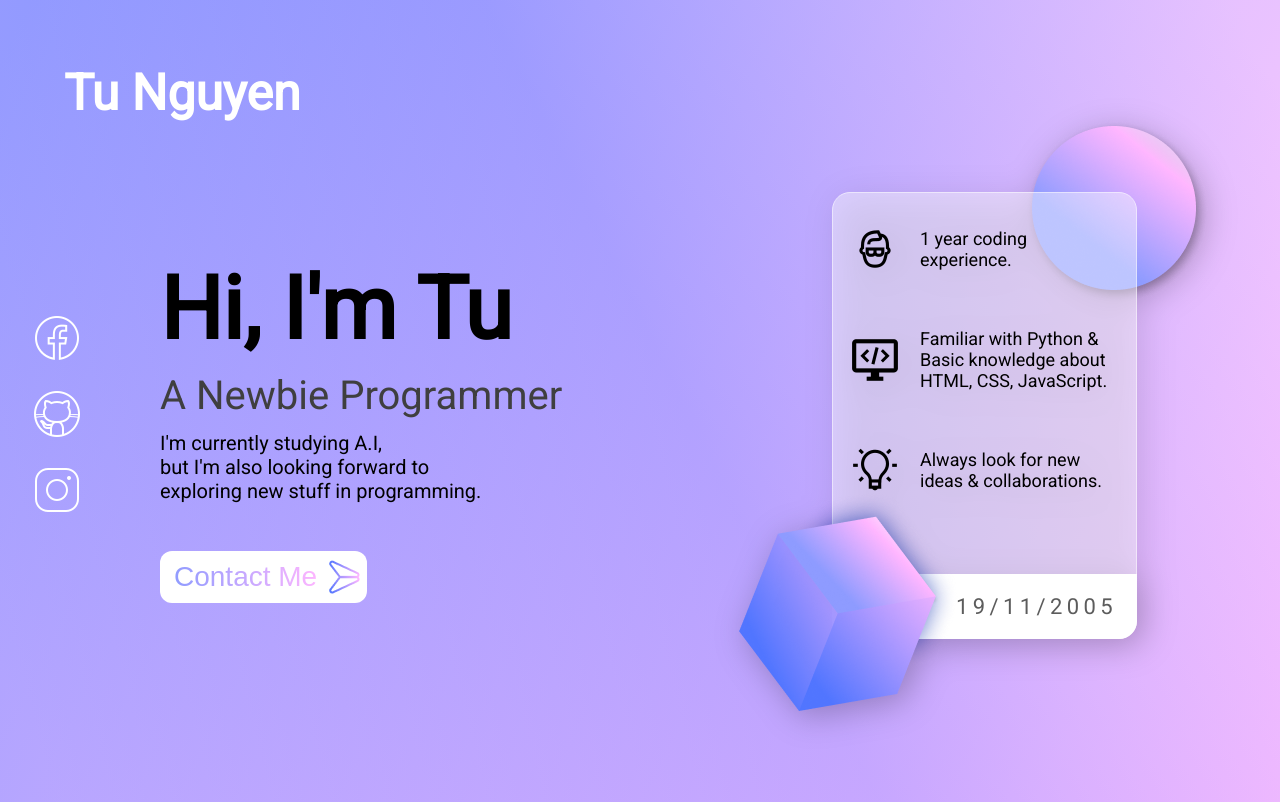
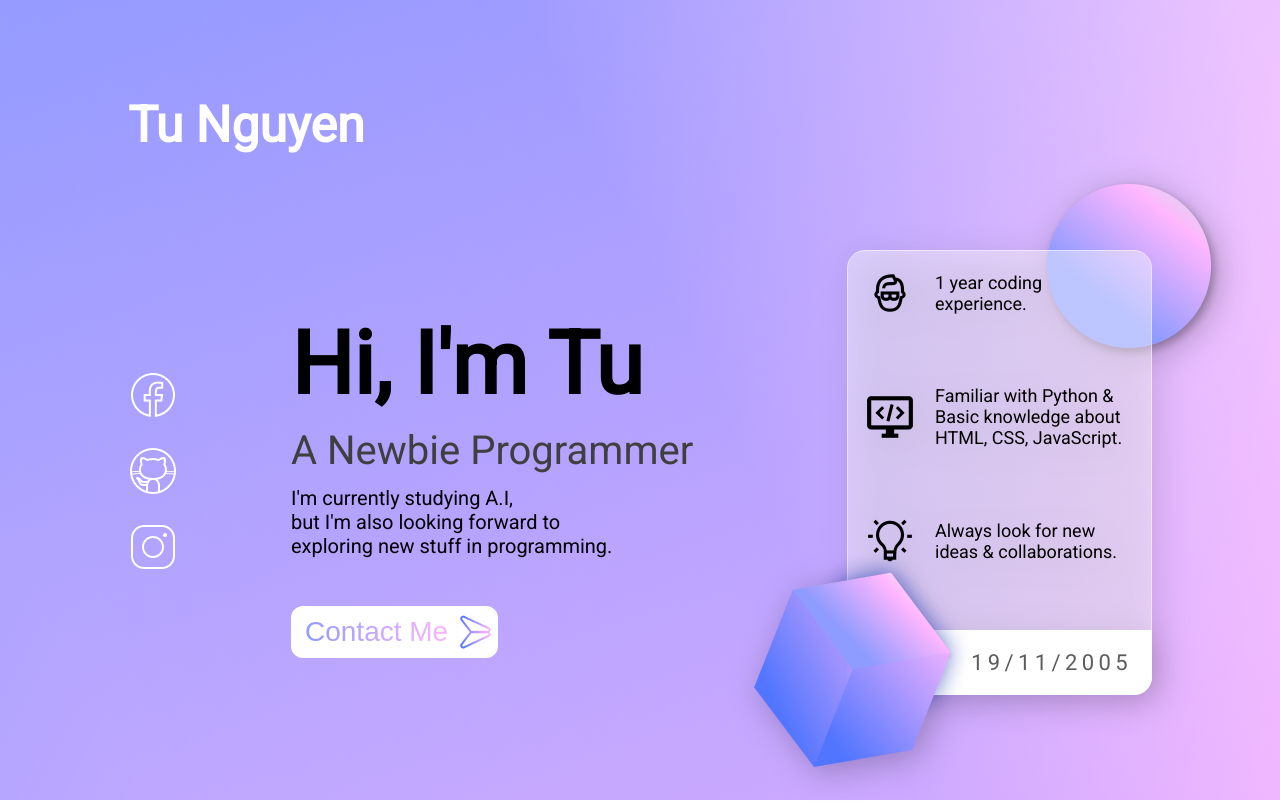
Before and after one commit to therealtunguyen/NgATu.github.io, a plain HTML site: page index.html in a window 1280 px wide. Shown: the top 802 px of the page. Drawn offline with nearby package versions, Linux system fonts and the light colour scheme.

Commit message:
Basic restructuring and rename class names

```diff
--- a/index.html
+++ b/index.html
@@ -13,6 +13,7 @@
     <script src="https://ajax.googleapis.com/ajax/libs/jquery/3.5.1/jquery.min.js"></script>
   </head>
   <body>
+    <div class="container">
       <div class="layer"></div>
       <form action="https://formsubmit.co/atunguye25@gmail.com" method="POST">
         <input type="hidden" name="_captcha" value="false" />
@@ -30,8 +31,8 @@
         <input type="text" name="message" required />
         <button type="submit">Send</button>
       </form>
-    <div class="head">Tu Nguyen</div>
-    <div class="container">
+      <header>Tu Nguyen</header>
+      <main>
         <div class="intro">
           <h1>Hi, I'm Tu</h1>
           <h2>A Newbie Programmer</h2>
@@ -84,6 +85,7 @@
             <img src="img/insta-icon.png" />
           </a>
         </div>
+      </main>
     </div>
   </body>
   <script src="script.js"></script>
--- a/style.css
+++ b/style.css
@@ -1,11 +1,24 @@
+* {
+  margin: 0;
+  box-sizing: border-box;
+}
+
 body {
-  font-family: 'Roboto', sans-serif;
-  width: 100vw;
-  height: 120vh;
-  margin: 0;
-  padding: 0;
+  font-family: "Roboto", sans-serif;
+  min-height: 100vh;
   overflow-x: hidden;
-  background: linear-gradient(63.72deg, rgba(238, 178, 255, 0.188) 8.02%, rgba(81, 117, 255, 0.2) 54.6%, rgba(255, 255, 255, 0.2) 97.46%), linear-gradient(116.7deg, #8e9bff 1.76%, rgba(238, 178, 255, 0.94) 81.64%, #ffb6ff 97.62%);
+  background: linear-gradient(
+      63.72deg,
+      rgba(238, 178, 255, 0.188) 8.02%,
+      rgba(81, 117, 255, 0.2) 54.6%,
+      rgba(255, 255, 255, 0.2) 97.46%
+    ),
+    linear-gradient(
+      116.7deg,
+      #8e9bff 1.76%,
+      rgba(238, 178, 255, 0.94) 81.64%,
+      #ffb6ff 97.62%
+    );
   background-repeat: no-repeat;
 }
 
@@ -19,6 +32,11 @@ body {
   background: #5c5c5c;
   opacity: 0.25;
   z-index: 1;
+}
+
+.container {
+  width: 80%;
+  margin-inline: auto;
 }
 
 form {
@@ -47,19 +65,22 @@ form .cancel {
   border: 4px solid red;
   border-radius: 50%;
   cursor: pointer;
-  -webkit-transition: opacity 200ms ease-in-out, -webkit-box-shadow 200ms ease-out, -webkit-transform 200ms ease-out;
-  transition: opacity 200ms ease-in-out, -webkit-box-shadow 200ms ease-out, -webkit-transform 200ms ease-out;
+  -webkit-transition: opacity 200ms ease-in-out,
+    -webkit-box-shadow 200ms ease-out, -webkit-transform 200ms ease-out;
+  transition: opacity 200ms ease-in-out, -webkit-box-shadow 200ms ease-out,
+    -webkit-transform 200ms ease-out;
   transition: box-shadow 200ms ease-out, transform 200ms ease-out,
     opacity 200ms ease-in-out;
   transition: box-shadow 200ms ease-out, transform 200ms ease-out,
- opacity 200ms ease-in-out, -webkit-box-shadow 200ms ease-out, -webkit-transform 200ms ease-out;
+    opacity 200ms ease-in-out, -webkit-box-shadow 200ms ease-out,
+    -webkit-transform 200ms ease-out;
 }
 
 form .cancel:after {
   width: 24px;
   height: 4px;
   background-color: red;
-  content: '';
+  content: "";
   left: 50%;
   top: 50%;
   margin-left: -12px;
@@ -77,13 +98,14 @@ form .cancel:before {
   width: 24px;
   height: 4px;
   background-color: red;
-  content: '';
+  content: "";
   position: absolute;
   -webkit-transform: rotate(45deg);
   transform: rotate(45deg);
 }
 
-form .cancel:after, form .cancel:before {
+form .cancel:after,
+form .cancel:before {
   -webkit-transition: 400ms linear;
   transition: 400ms linear;
 }
@@ -146,38 +168,23 @@ form button:active {
   transform: translateY(2px);
 }
 
-.head {
-  width: 100%;
+header {
   height: 10%;
   font-size: 3.125rem;
   font-weight: bold;
   color: #fff;
-  -webkit-box-sizing: border-box;
-          box-sizing: border-box;
-  padding: 4rem;
-  margin-bottom: 4rem;
+  padding-block: 6rem;
 }
 
-.container {
-  width: 95%;
-  margin: 0 auto;
-  display: -ms-grid;
+main {
   display: grid;
-      grid-template-areas: 'links intro info';
-  -ms-grid-columns: 3rem 37rem 26rem;
-      grid-template-columns: 3rem 37rem 26rem;
-  -webkit-box-pack: justify;
-      -ms-flex-pack: justify;
-          justify-content: space-between;
-  -webkit-box-align: center;
-      -ms-flex-align: center;
+  grid-template-columns: 1fr 4fr 2fr;
   align-items: center;
+  gap: 2rem;
 }
 
 .intro {
-  -ms-grid-row: 1;
-  -ms-grid-column: 2;
-  grid-area: intro;
+  grid-column: 2 / 3;
 }
 
 .intro h1 {
@@ -244,9 +251,7 @@ form button:active {
 }
 
 .info {
-  -ms-grid-row: 1;
-  -ms-grid-column: 3;
-  grid-area: info;
+  grid-column: 3 / 4;
 }
 
 .card {
@@ -331,19 +336,11 @@ form button:active {
 }
 
 .links {
-  -ms-grid-row: 1;
-  -ms-grid-column: 1;
-  grid-area: links;
+  grid-column: 1 / 2;
+  grid-row: 1 / span 1;
   height: 15.625rem;
-  display: -webkit-box;
-  display: -ms-flexbox;
   display: flex;
-  -webkit-box-orient: vertical;
-  -webkit-box-direction: normal;
-      -ms-flex-direction: column;
   flex-direction: column;
-  -webkit-box-pack: space-evenly;
-      -ms-flex-pack: space-evenly;
   justify-content: space-evenly;
 }
 
@@ -383,9 +380,10 @@ form button:active {
     height: 1.75rem;
   }
   .container {
-        grid-template-areas: 'intro'
- 'info'
- 'links';
+    grid-template-areas:
+      "intro"
+      "info"
+      "links";
     -ms-grid-columns: 1fr;
     grid-template-columns: 1fr;
   }
```
Lines whose indentation alone changed are shown as unchanged.
